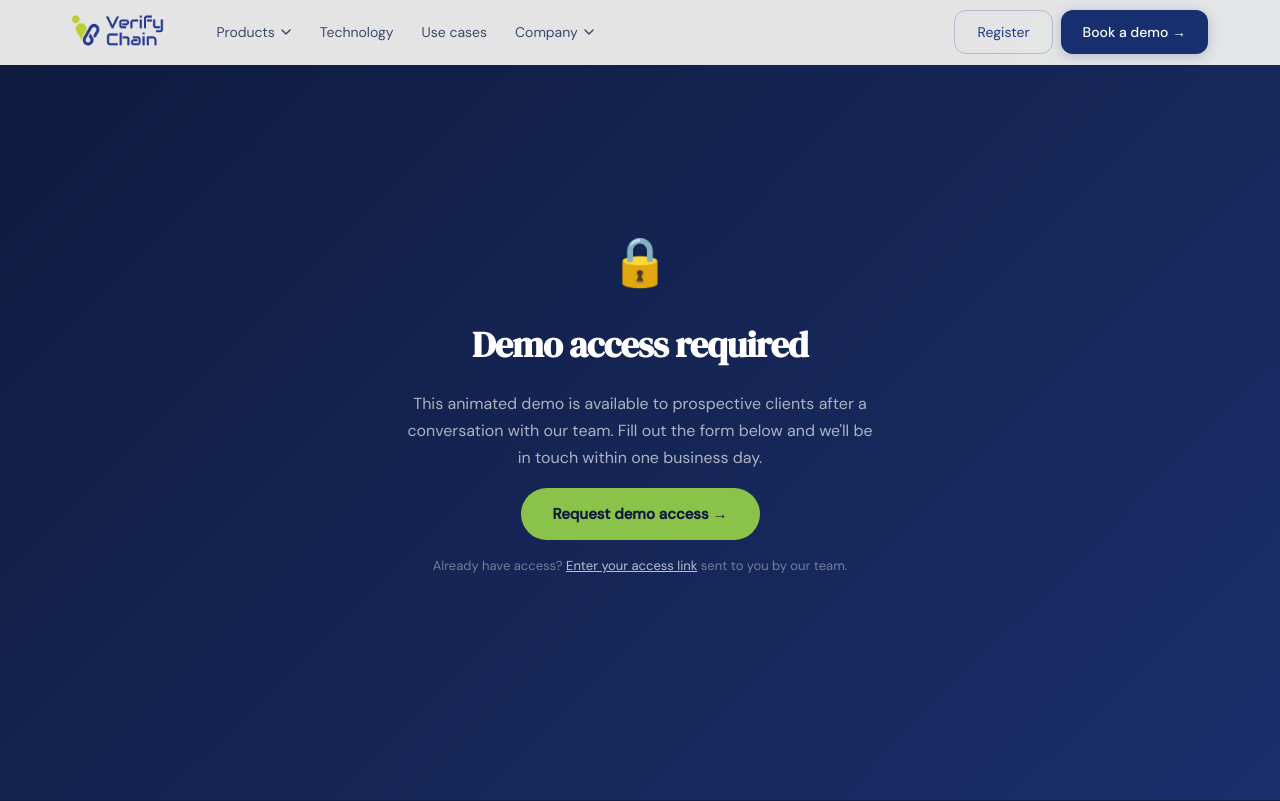
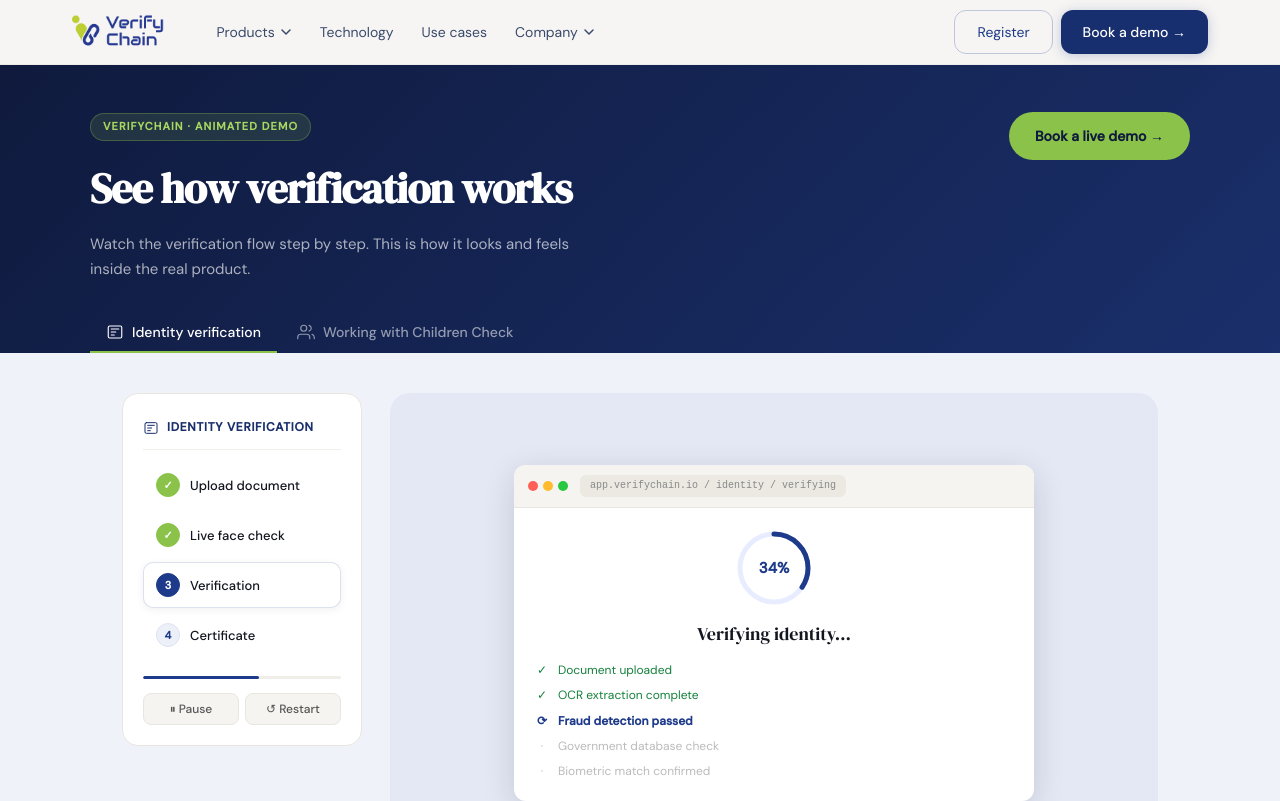
Before and after one commit to sabrinatand/verifychain, a React (Vite) app: page /demo in a window 1280 px wide. Shown: the top 801 px of the page. Built offline with nearby package versions, Linux system fonts and the light colour scheme.

Commit message:
Removed AccessWall component from Demo Page

```diff
--- a/src/pages/DemoPage.css
+++ b/src/pages/DemoPage.css
@@ -148,17 +148,6 @@
 .ademo-finished-ghost { background: none; border: 1px solid #dde3f0; color: #666; font-family: 'DM Sans',sans-serif; font-size: 13px; padding: 10px 24px; border-radius: 50px; cursor: pointer; transition: background 0.15s; }
 .ademo-finished-ghost:hover { background: #f5f4f0; }
 
-/* ── Access wall ── */
-.ademo-wall { min-height: 100vh; display: flex; align-items: center; justify-content: center; padding: 32px; background: linear-gradient(135deg,#0f1a3d 0%,#1a2f6b 100%); }
-.ademo-wall-inner { max-width: 480px; text-align: center; display: flex; flex-direction: column; align-items: center; gap: 16px; }
-.ademo-wall-icon { font-size: 48px; }
-.ademo-wall-h1 { font-family: 'DM Serif Display',serif; font-size: 36px; color: #fff; letter-spacing: -0.02em; }
-.ademo-wall-sub { font-family: 'DM Sans',sans-serif; font-size: 16px; color: rgba(255,255,255,0.65); line-height: 1.7; }
-.ademo-wall-btn { display: inline-block; background: #8bc34a; color: #0f1a3d; text-decoration: none; font-family: 'DM Sans',sans-serif; font-size: 15px; font-weight: 700; padding: 14px 32px; border-radius: 50px; transition: opacity 0.2s; }
-.ademo-wall-btn:hover { opacity: 0.88; }
-.ademo-wall-note { font-family: 'DM Sans',sans-serif; font-size: 13px; color: rgba(255,255,255,0.4); }
-.ademo-wall-link { color: rgba(255,255,255,0.7); }
-
 /* ── Footer CTA ── */
 .ademo-footer-cta { background: #0f1a3d; padding: 64px 32px; text-align: center; }
 .ademo-footer-cta-inner { max-width: 500px; margin: 0 auto; display: flex; flex-direction: column; gap: 12px; align-items: center; }
--- a/src/pages/DemoPage.jsx
+++ b/src/pages/DemoPage.jsx
@@ -1,16 +1,6 @@
 import { useState, useEffect, useRef } from "react";
-import { useLocation, Link } from "react-router-dom";
+import { Link } from "react-router-dom";
 import "./DemoPage.css";
-
-// ── Token gate ────────────────────────────────────────────────────
-// Option A: hardcoded tokens. Replace with Supabase later.
-const VALID_TOKENS = [
-  "vc-demo-2026",
-  "vc-demo-hormuz",
-  "vc-demo-client1",
-  "vc-demo-client2",
-  "vc-demo-client3",
-];
 
 // ── Animated demo content ─────────────────────────────────────────
 const DEMOS = [
@@ -402,40 +392,11 @@
   );
 }
 
-// ── Access wall ───────────────────────────────────────────────────
-function AccessWall() {
-  return (
-    <div className="ademo-wall">
-      <div className="ademo-wall-inner">
-        <div className="ademo-wall-icon">🔒</div>
-        <h1 className="ademo-wall-h1">Demo access required</h1>
-        <p className="ademo-wall-sub">
-          This animated demo is available to prospective clients after a conversation with our team.
-          Fill out the form below and we'll be in touch within one business day.
-        </p>
-        <Link to="/contact?inquiry=demo" className="ademo-wall-btn">Request demo access →</Link>
-        <p className="ademo-wall-note">
-          Already have access?{" "}
-          <a href="/demo?token=vc-demo-2026" className="ademo-wall-link">Enter your access link</a>
-          {" "}sent to you by our team.
-        </p>
-      </div>
-    </div>
-  );
-}
-
 // ── Main page ─────────────────────────────────────────────────────
 export default function DemoPage() {
-  const location = useLocation();
-  const params = new URLSearchParams(location.search);
-  const token = params.get("token");
-  const isValid = VALID_TOKENS.includes(token);
-
   const [activeDemo, setActiveDemo] = useState("identity");
   const [demoKey, setDemoKey]       = useState(0); // force remount on switch
   const demo = DEMOS.find(d => d.id === activeDemo);
-
-  if (!isValid) return <AccessWall />;
 
   return (
     <div className="ademo-page">
```
